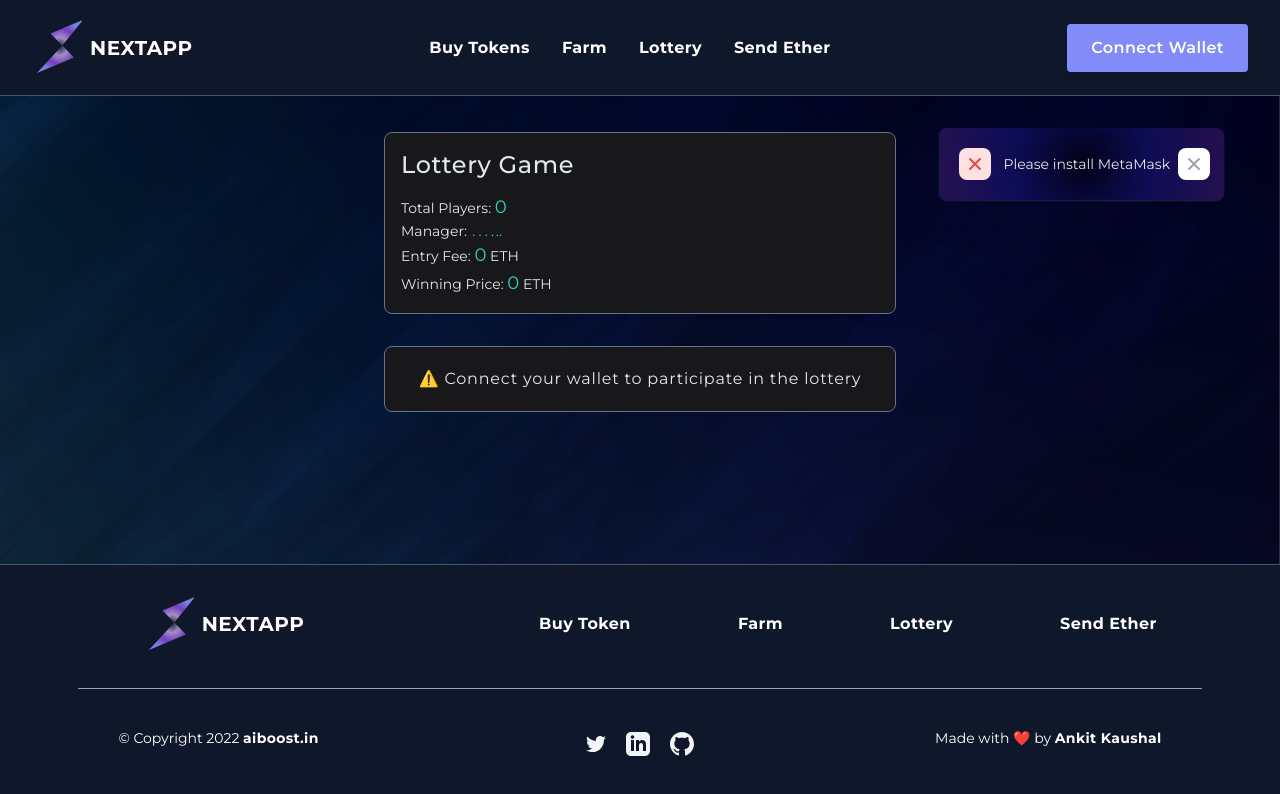
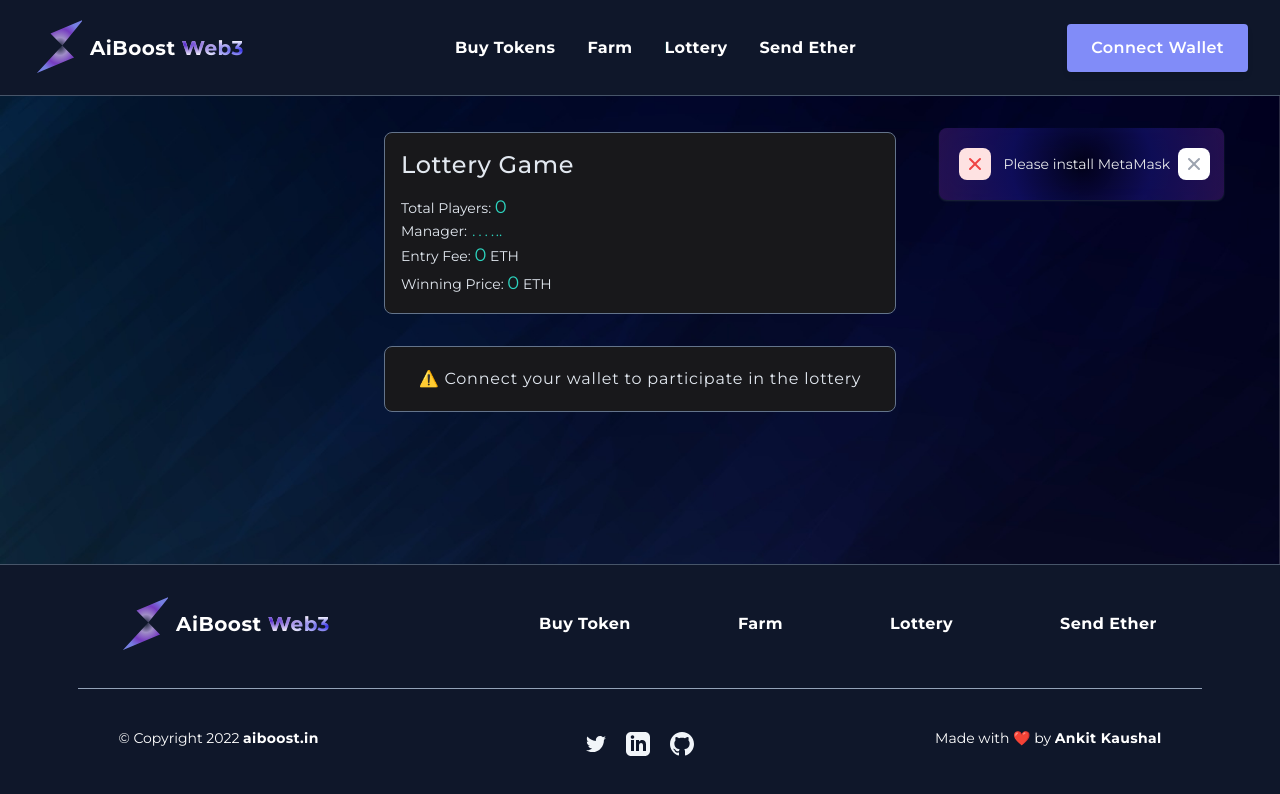
Before and after one commit to ankit5577/aiboostWeb3, a React (Vite) app in the folder client/: page /lottery in a window 1280 px wide. Shown: the top 794 px of the page. Built offline with nearby package versions, Linux system fonts and the light colour scheme.

Commit message:
Small changes

```diff
--- a/client/src/components/Footer.jsx
+++ b/client/src/components/Footer.jsx
@@ -57,8 +57,11 @@ const Footer = () => {
                 </clipPath>
               </defs>
             </svg>
-            <span className="ml-2 text-xl font-bold tracking-wide text-white uppercase">
-              Nextapp
+            <span className="ml-2 text-xl font-bold tracking-wide text-white">
+              AiBoost{" "}
+              <span className="text-xl font-bold tracking-wide text-white text-logo-gradient">
+                Web3
+              </span>
             </span>
           </Link>
         </div>
--- a/client/src/components/Navbar/Navbar.jsx
+++ b/client/src/components/Navbar/Navbar.jsx
@@ -87,8 +87,8 @@ const Navbar = () => {
               </defs>
             </motion.svg>
 
-            <span className="ml-2 text-xl font-bold tracking-wide text-white uppercase">
-              Nextapp
+            <span className="ml-2 text-xl font-bold tracking-wide text-white">
+              AiBoost <span className="text-xl font-bold tracking-wide text-white text-logo-gradient">Web3</span>
             </span>
           </Link>
 
--- a/client/src/index.css
+++ b/client/src/index.css
@@ -84,6 +84,18 @@ body {
       transparent 53%
     ),
     radial-gradient(at 100% 60%, rgb(0, 0, 0) 0, transparent 50%);
+  -webkit-background-clip: text;
+  -webkit-text-fill-color: transparent;
+}
+
+.text-logo-gradient {
+  background-color: #fff;
+  background-image: radial-gradient(
+      at 4% 36%,
+      rgb(87, 44, 206) 0,
+      transparent 53%
+    ),
+    radial-gradient(at 100% 60%, rgb(49, 46, 230) 0, transparent 50%);
   -webkit-background-clip: text;
   -webkit-text-fill-color: transparent;
 }
--- a/client/src/pages/Lottery.jsx
+++ b/client/src/pages/Lottery.jsx
@@ -43,7 +43,6 @@ function Lottery() {
     }
   });
 
-  console.log("💀", isLotteryInit, lotteryStatus);
 
   let lotteryWinner = "";
 
@@ -51,12 +50,18 @@ function Lottery() {
     lotteryWinner = winner;
   }
 
-  if (typeof lotteryStatus == Object) {
+  if (
+    typeof lotteryStatus === "object" &&
+    !Array.isArray(lotteryStatus) &&
+    lotteryStatus !== null
+  ) {
     alert(
-      `Participation Successful ${lotteryStatus.hash} \n from: ${user.currentAccount}`
-    );
-    setIsParticipate(true);
+      `Participation Successful! Transaction Hash: ${lotteryStatus.hash} \n From: ${currentAccount}`
+      );
+    // setIsParticipate(true);
   }
+
+  console.log("💀", isLotteryInit, lotteryStatus, participate);
 
   useEffect(() => {
     async function load() {
--- a/client/src/utils/constants.js
+++ b/client/src/utils/constants.js
@@ -16,5 +16,5 @@ export const tokenSaleContractAddress =
 export const tokenSaleContractABI = tokenSaleABI;
 
 export const lotteryContractAddress =
-  "0xec0ec6f6412e55a0986a16c13fa3261cbb7ca161";
+  "0x6de37853aa274e3b7299d35bf82ba8f7f30d7597";
 export const lotteryContractABI = lotteryABI;
```
